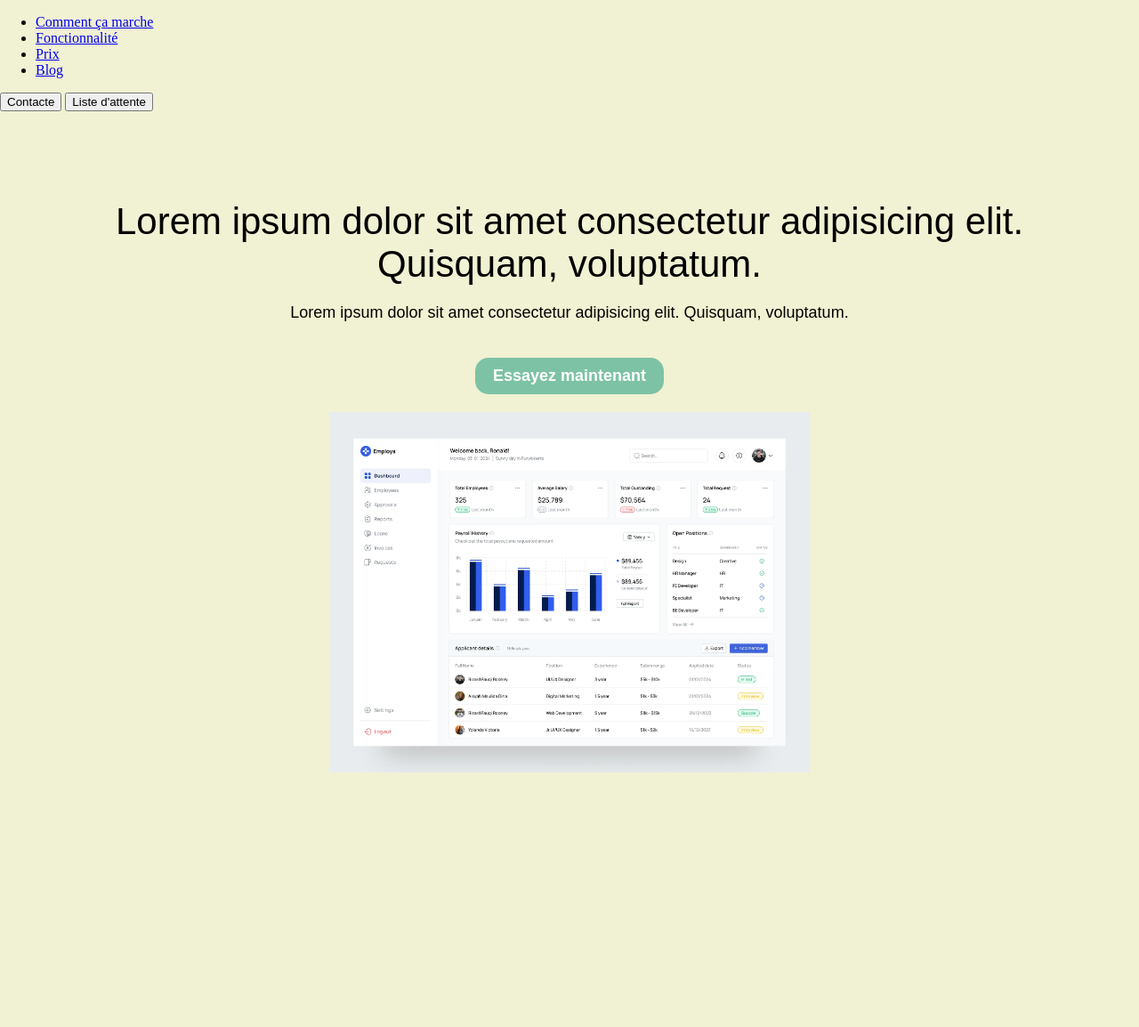
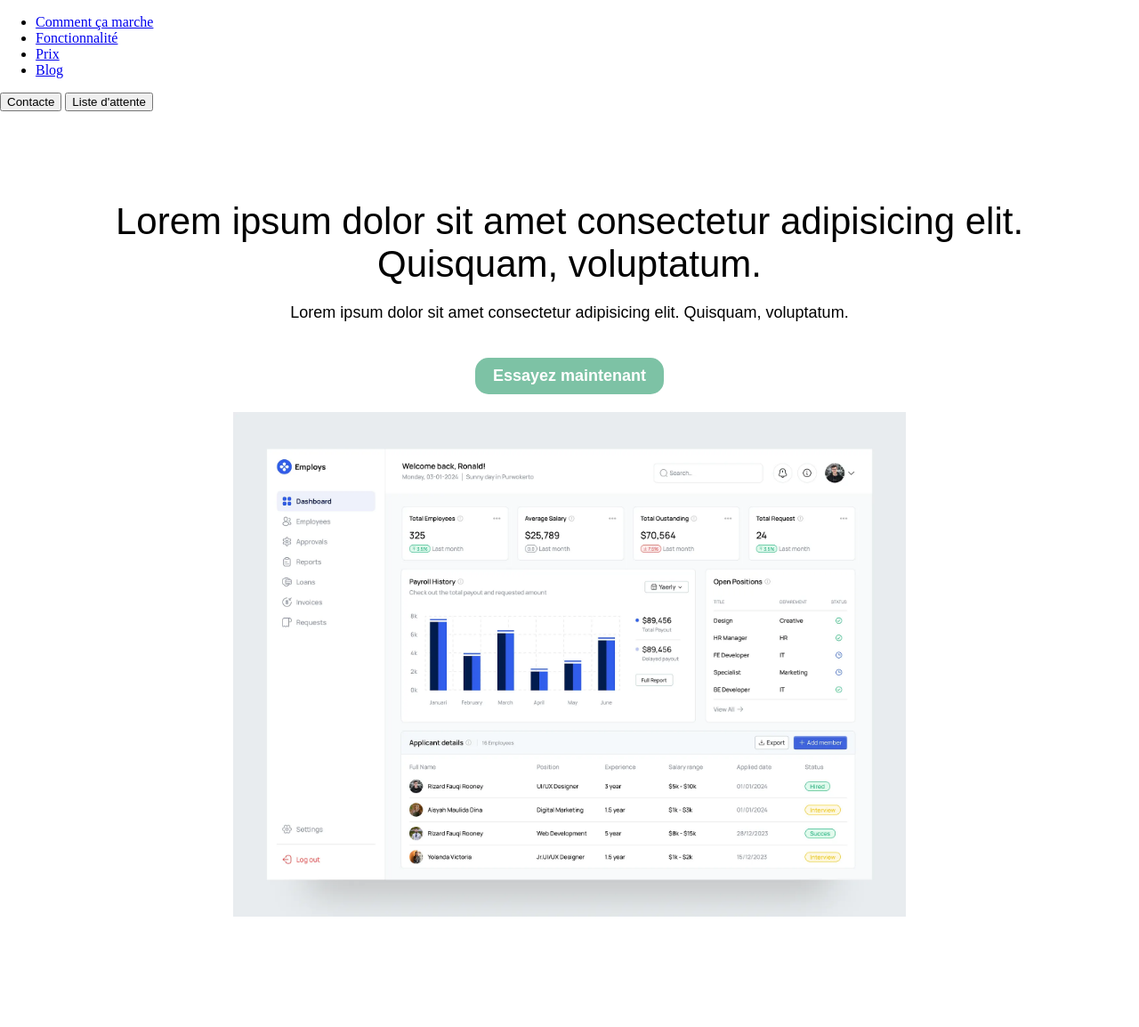
Before and after one commit to hugopicot/projet1-ESEO, a PHP site: page / in a window 1280 px wide. Shown: the part 18-1172 px from the top of the page at 89% size. Before the commit the page ends 886 px from the top, so only its background shows below. Run offline with PHP 8.4, Linux system fonts and the light colour scheme.

Commit message:
Update styles.css

```diff
--- a/css/styles.css
+++ b/css/styles.css
@@ -15,7 +15,7 @@ html, body {
 }
 
 body {
-  background-color: var(--beige);
+  background-color: var(--blanc);
 }
 
 h1, h2, h3, h4, p {
@@ -30,9 +30,6 @@ h1 {
     flex-shrink: 0;
     color: var(--noir);
 }
-
-
-
 
 h2 {
   font-family: Nohemi, sans-serif;
@@ -64,7 +61,7 @@ p, span {
 
 
 .hero {
-  background-color: var(--beige);
+  background-color: var(--blanc);
   color: var(--noir);
   padding: 100px;
   text-align: center;
@@ -105,6 +102,6 @@ p, span {
 }
 
 .hero-img {
-  width: 50%;
+  width: 70%;
   padding: 20px;
 }
```
